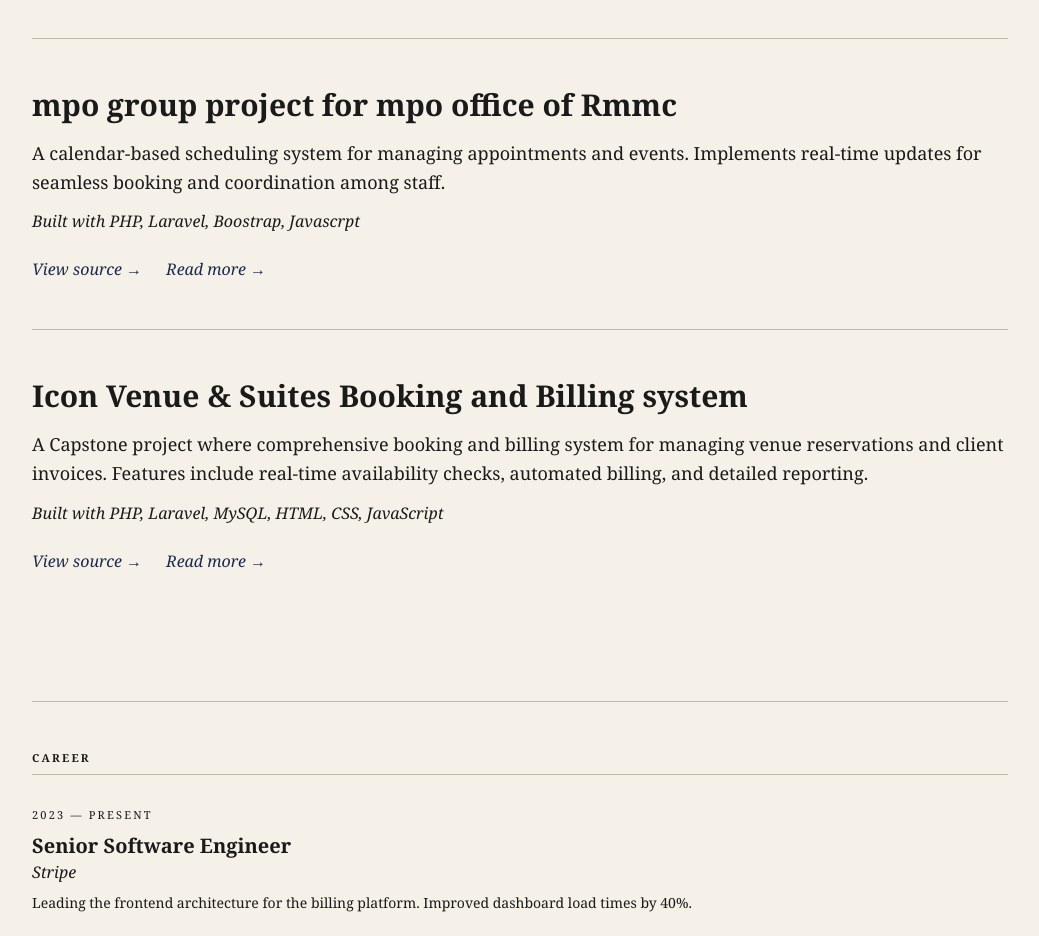
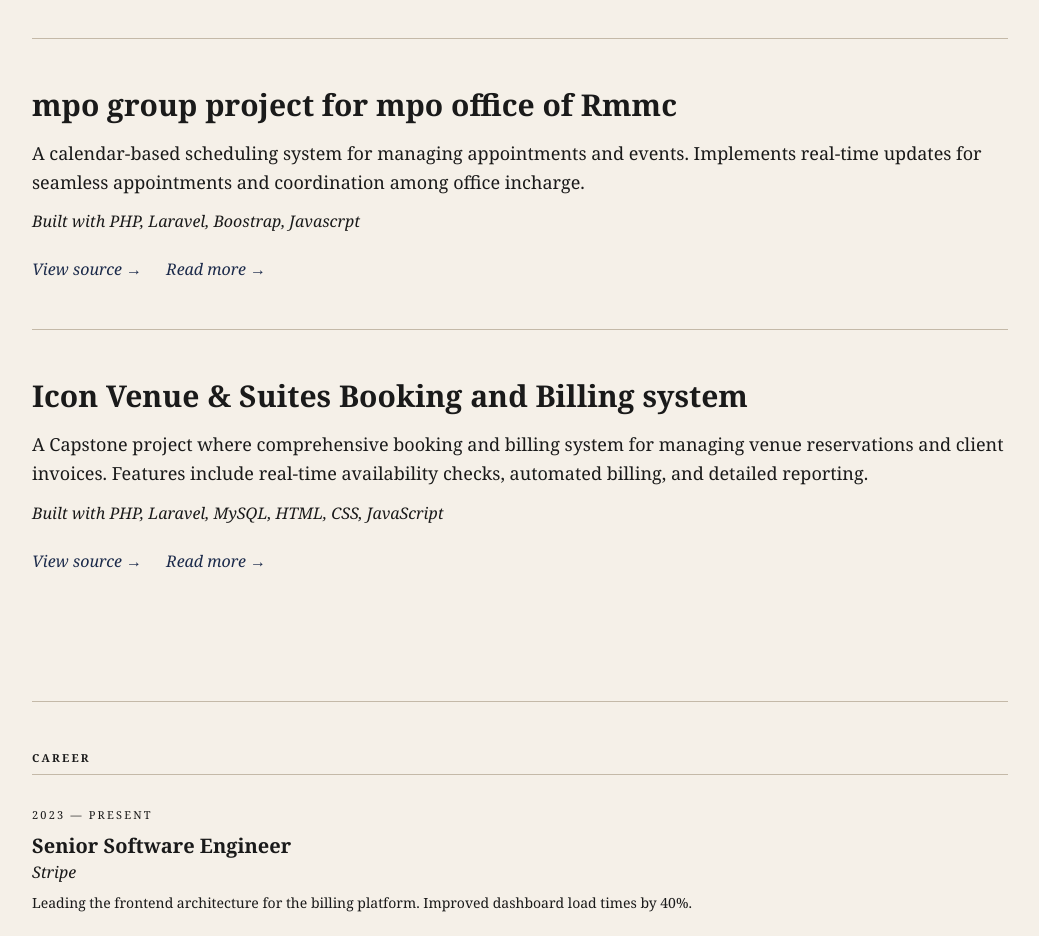
Before and after one commit to rewinjaysubibi/SMBport, a Next.js app: page / in a window 1280 px wide. Shown: the part 2000-2936 px from the top of the page, without its empty margins (120-1159 px from the left). Built offline with nearby package versions, Linux system fonts and the light colour scheme.

Commit message:
edit descriptions

```diff
--- a/components/Projects.tsx
+++ b/components/Projects.tsx
@@ -15,7 +15,7 @@ export function Projects() {
     {
       title: "mpo group project for mpo office of Rmmc",
       description:
-        "A calendar-based scheduling system for managing appointments and events. Implements real-time updates for seamless booking and coordination among staff.",
+        "A calendar-based scheduling system for managing appointments and events. Implements real-time updates for seamless appointments and coordination among office incharge.",
       tech: "Built with PHP, Laravel, Boostrap, Javascrpt",
       github: "https://github.com/harvey4u/mpo1",
       live: "#",
```
